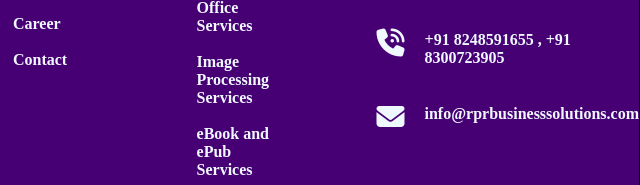
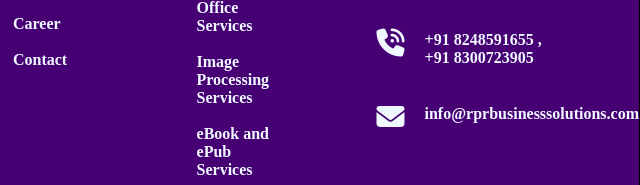
Before and after one commit to Rajeshrpr2208/RPR-Business-Solutions, a plain HTML site: page career.html in a window 1280 px wide. Shown: the part 1029-1214 px from the top of the page, 640-1280 px from the left. Drawn offline with Linux system fonts and the light colour scheme.

Commit message:
Update career.html

```diff
--- a/career.html
+++ b/career.html
@@ -181,7 +181,7 @@
             <i id="my-icon1" class="fa-solid fa-location-dot"></i>
             <h4>RPR BUSINESS SOLUTIONS 3/8,Tucker 2nd Street, Main Road,Opp to Busstand, Pannaivilai, Thoothukudi 628-751</h4></div><br>
            <div style="display: flex; gap: 20px;"><i id="my-icon1" class="fa-solid fa-phone-volume" ></i>
-            <h4 style="padding-top: 16px;">+91 8248591655 ,
+            <h4 style="padding-top: 16px;">+91 8248591655 , <br>
 
                 +91 8300723905</h4></div><br>
 
```
